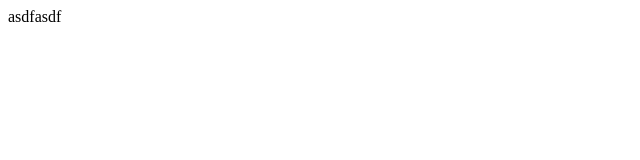
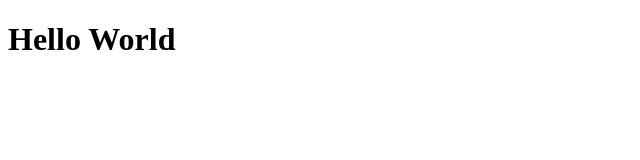
Before and after one commit to ttijs/gridtest, a plain HTML site: page index.html in a window 1280 px wide. Shown: the whole page, without its empty margins (0-640 px from the left). Drawn offline with Linux system fonts and the light colour scheme.

Commit message:
hfeader toegevoegd

```diff
--- a/index.html
+++ b/index.html
@@ -6,6 +6,6 @@
     <title>Document</title>
 </head>
 <body>
-asdfasdf
+<h1>Hello World</h1>
 </body>
 </html>
```
